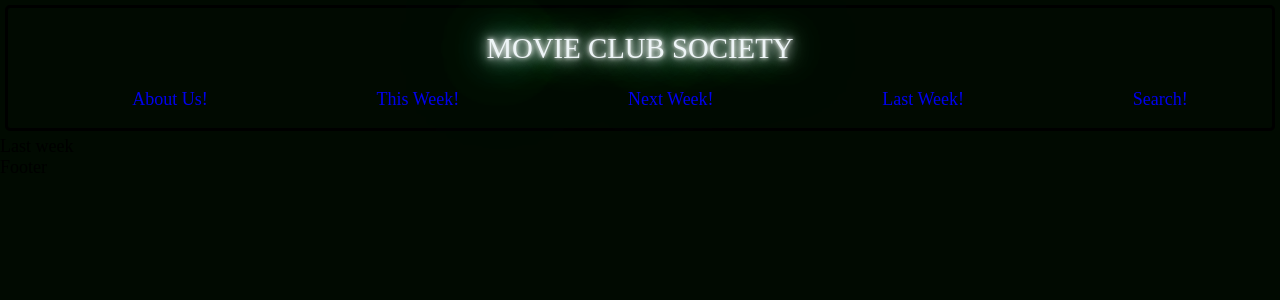
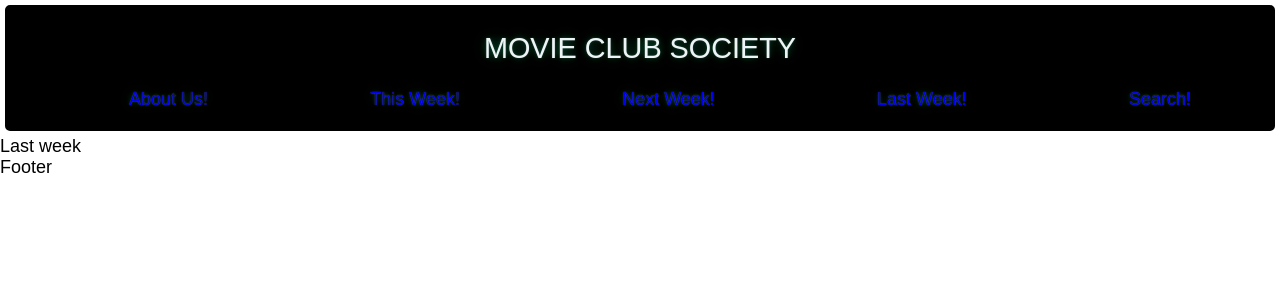
Before and after one commit to gymbundye/movieclub, a React (Create React App) app: page /LastWeek in a window 1280 px wide. Shown: the top 300 px of the page. Built offline with nearby package versions, Linux system fonts and the light colour scheme.

Commit message:
tweaked nav

```diff
--- a/src/App.css
+++ b/src/App.css
@@ -7,6 +7,7 @@
   border: solid;
   margin: 5px;
   border-radius: 5px;
+  background-color: rgb(0, 0, 0);
 
 
 }
@@ -23,9 +24,9 @@
       0 0 151px #0fa;
 }
 
-h2 {
-  font-size: 4.2rem;
-  animation: flicker 1.5s infinite alternate;
+h2, nav {
+
+  animation: flicker 2.5s infinite alternate;
 }
 
 /* Flickering animation */
@@ -62,8 +63,9 @@ h2 {
 
 body {
   font-size: 18px;
-  font-family: cursive;
-  background-color: #010a01;
+  font-family: fantasy;
+  min-height: 100vh;
+
 }
 
 h1, h2 {
@@ -71,3 +73,9 @@ h1, h2 {
   text-transform: uppercase;
   font-weight: 400;
 }
+.footer{
+  background-color: black;
+  border: solid;
+
+
+}
```
